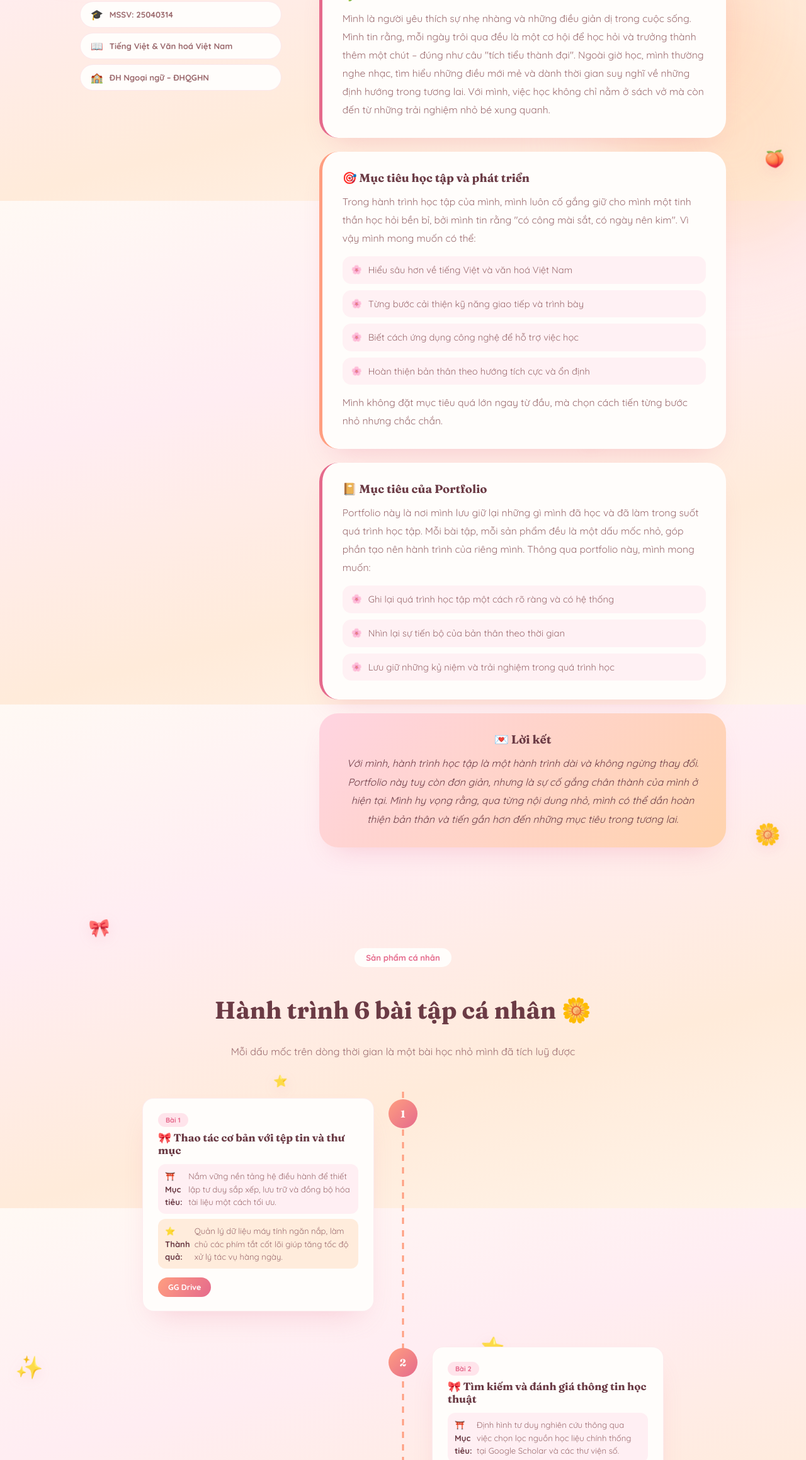
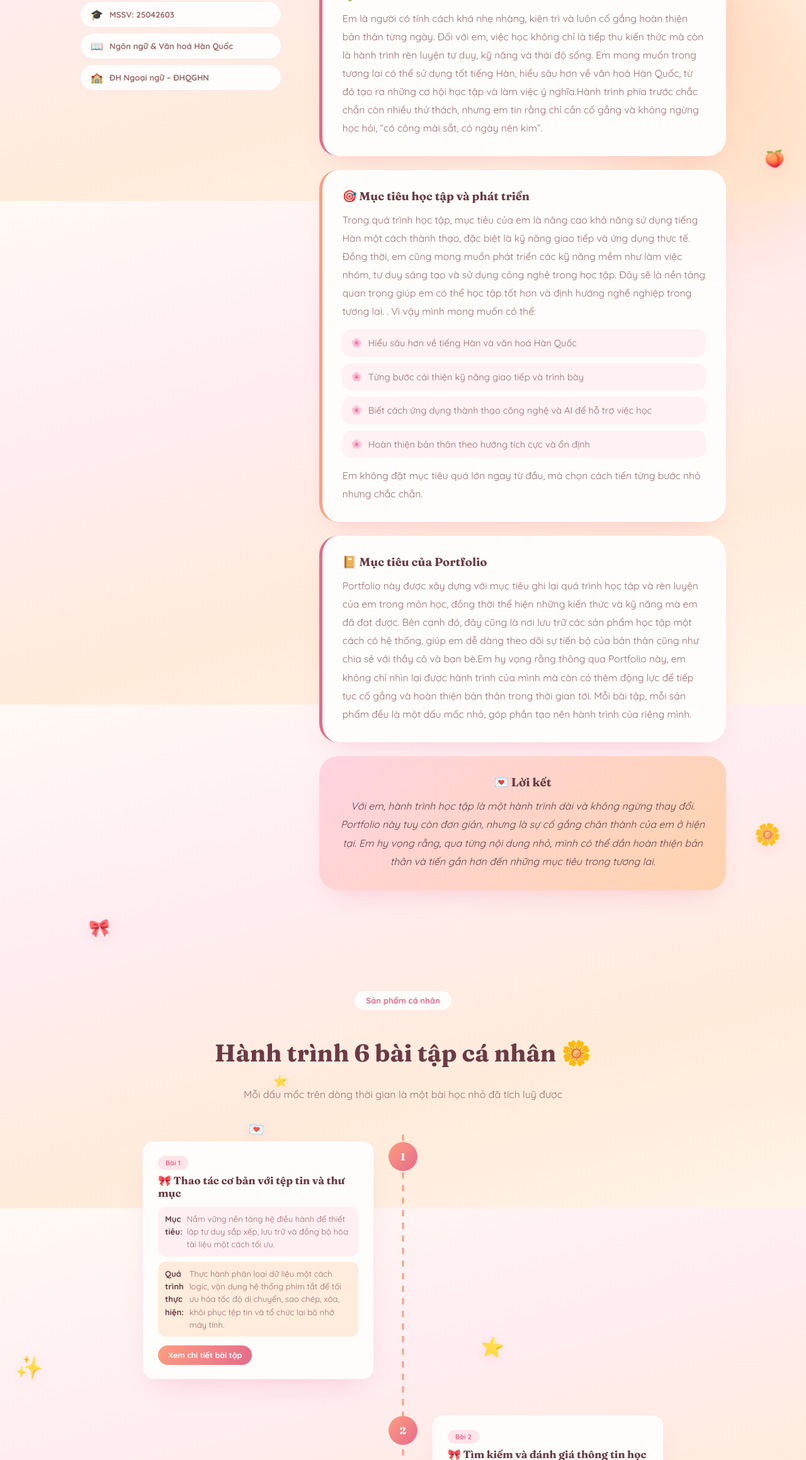
Before and after one commit to vermouthie16-crypto/lenguyenbtran, a plain HTML site: page index.html in a window 1280 px wide. Shown: the part 481-2800 px from the top of the page at 63% size. Drawn offline with Linux system fonts and the light colour scheme.

Commit message:
Update index.html

```diff
--- a/index.html
+++ b/index.html
@@ -3,7 +3,7 @@
 <head>
 <meta charset="UTF-8">
 <meta name="viewport" content="width=device-width, initial-scale=1.0">
-<title>Văn Thị Hảo — Portfolio 🧡</title>
+<title>Lê Nguyễn Bảo Trân Portfolio</title>
 <link rel="preconnect" href="https://fonts.googleapis.com">
 <link rel="preconnect" href="https://fonts.gstatic.com" crossorigin>
 <link href="https://fonts.googleapis.com/css2?family=Fraunces:opsz,wght@9..144,500;9..144,600;9..144,700&family=Quicksand:wght@400;500;600;700;800&display=swap" rel="stylesheet">
@@ -260,8 +260,8 @@
 <nav>
   <div class="logo-group">
     <span class="logo-mark">🧡</span>
-    <span class="logo">Thị Hảo</span>
-    <span class="mssv-chip">MSV: 25040314</span>
+    <span class="logo">Bảo Trân</span>
+    <span class="mssv-chip">MSV: 25042603</span>
   </div>
   <ul class="nav-links">
     <li><a href="#gioi-thieu" class="nav-link">Giới thiệu</a></li>
@@ -280,50 +280,48 @@
         </div>
         <div class="sticker">🌼</div>
       </div>
-      <h1 class="hero-name">Văn Thị <span>Hảo</span></h1>
+      <h1 class="hero-name">Lê Nguyễn <span>Bảo Trân</span></h1>
       <div class="info-stack">
-        <div class="info-pill"><span class="ic">🎓</span> MSSV: 25040314</div>
-        <div class="info-pill"><span class="ic">📖</span> Tiếng Việt &amp; Văn hoá Việt Nam</div>
+        <div class="info-pill"><span class="ic">🎓</span> MSSV: 25042603</div>
+        <div class="info-pill"><span class="ic">📖</span> Ngôn ngữ &amp; Văn hoá Hàn Quốc</div>
         <div class="info-pill"><span class="ic">🏫</span> ĐH Ngoại ngữ – ĐHQGHN</div>
       </div>
     </div>
 
     <div class="hero-content">
-      <span class="eyebrow reveal">🧡 Lời chào từ mình</span>
+      <span class="eyebrow reveal">🧡 Lời giới thiệu</span>
       <div class="lead-card reveal">
-        <p class="lead">Hiện tại, mình là sinh viên năm nhất ngành <b>Tiếng Việt và Văn hoá Việt Nam</b> tại <b>Trường Đại học Ngoại Ngữ – Đại học Quốc gia Hà Nội</b>. Với mình, việc lựa chọn ngành học này giống như một cơ duyên – nơi mình có thể hiểu sâu hơn về ngôn ngữ mẹ đẻ và những giá trị văn hoá quen thuộc nhưng đầy ý nghĩa.</p>
+        <p class="lead">Hiện tại, em đang là sinh viên năm nhất khoa <b>Ngôn Ngữ và Văn hóa Hàn Quốc</b> tại <b>Trường Đại học Ngoại Ngữ – Đại học Quốc gia Hà Nội</b>. Với niềm yêu thích đặc biệt dành cho ngôn ngữ và văn hoá xứ sở kim chi, em đã lựa chọn con đường này như một cách để mở rộng hiểu biết và kết nối với thế giới.
+</p>
       </div>
 
       <div class="narrative-card reveal">
         <h3>🌷 Về bản thân</h3>
-        <p>Mình là người yêu thích sự nhẹ nhàng và những điều giản dị trong cuộc sống. Mình tin rằng, mỗi ngày trôi qua đều là một cơ hội để học hỏi và trưởng thành thêm một chút – đúng như câu "tích tiểu thành đại". Ngoài giờ học, mình thường nghe nhạc, tìm hiểu những điều mới mẻ và dành thời gian suy nghĩ về những định hướng trong tương lai. Với mình, việc học không chỉ nằm ở sách vở mà còn đến từ những trải nghiệm nhỏ bé xung quanh.</p>
+        <p>Em là người có tính cách khá nhẹ nhàng, kiên trì và luôn cố gắng hoàn thiện bản thân từng ngày. Đối với em, việc học không chỉ là tiếp thu kiến thức mà còn là hành trình rèn luyện tư duy, kỹ năng và thái độ sống. Em mong muốn trong tương lai có thể sử dụng tốt tiếng Hàn, hiểu sâu hơn về văn hoá Hàn Quốc, từ đó tạo ra những cơ hội học tập và làm việc ý nghĩa.Hành trình phía trước chắc chắn còn nhiều thử thách, nhưng em tin rằng chỉ cần cố gắng và không ngừng học hỏi, “có công mài sắt, có ngày nên kim”.
+</p>
       </div>
 
       <div class="narrative-card reveal">
         <h3>🎯 Mục tiêu học tập và phát triển</h3>
-        <p>Trong hành trình học tập của mình, mình luôn cố gắng giữ cho mình một tinh thần học hỏi bền bỉ, bởi mình tin rằng "có công mài sắt, có ngày nên kim". Vì vậy mình mong muốn có thể:</p>
+        <p>Trong quá trình học tập, mục tiêu của em là nâng cao khả năng sử dụng tiếng Hàn một cách thành thạo, đặc biệt là kỹ năng giao tiếp và ứng dụng thực tế. Đồng thời, em cũng mong muốn phát triển các kỹ năng mềm như làm việc nhóm, tư duy sáng tạo và sử dụng công nghệ trong học tập. Đây sẽ là nền tảng quan trọng giúp em có thể học tập tốt hơn và định hướng nghề nghiệp trong tương lai.
+. Vì vậy mình mong muốn có thể:</p>
         <ul class="goal-list">
-          <li>Hiểu sâu hơn về tiếng Việt và văn hoá Việt Nam</li>
+          <li>Hiểu sâu hơn về tiếng Hàn và văn hoá Hàn Quốc</li>
           <li>Từng bước cải thiện kỹ năng giao tiếp và trình bày</li>
-          <li>Biết cách ứng dụng công nghệ để hỗ trợ việc học</li>
+          <li>Biết cách ứng dụng thành thạo công nghệ và AI để hỗ trợ việc học</li>
           <li>Hoàn thiện bản thân theo hướng tích cực và ổn định</li>
         </ul>
-        <p style="margin-top:14px;">Mình không đặt mục tiêu quá lớn ngay từ đầu, mà chọn cách tiến từng bước nhỏ nhưng chắc chắn.</p>
+        <p style="margin-top:14px;">Em không đặt mục tiêu quá lớn ngay từ đầu, mà chọn cách tiến từng bước nhỏ nhưng chắc chắn.</p>
       </div>
 
       <div class="narrative-card reveal">
         <h3>📔 Mục tiêu của Portfolio</h3>
-        <p>Portfolio này là nơi mình lưu giữ lại những gì mình đã học và đã làm trong suốt quá trình học tập. Mỗi bài tập, mỗi sản phẩm đều là một dấu mốc nhỏ, góp phần tạo nên hành trình của riêng mình. Thông qua portfolio này, mình mong muốn:</p>
-        <ul class="goal-list">
-          <li>Ghi lại quá trình học tập một cách rõ ràng và có hệ thống</li>
-          <li>Nhìn lại sự tiến bộ của bản thân theo thời gian</li>
-          <li>Lưu giữ những kỷ niệm và trải nghiệm trong quá trình học</li>
-        </ul>
+        <p>Portfolio này được xây dựng với mục tiêu ghi lại quá trình học tập và rèn luyện của em trong môn học, đồng thời thể hiện những kiến thức và kỹ năng mà em đã đạt được. Bên cạnh đó, đây cũng là nơi lưu trữ các sản phẩm học tập một cách có hệ thống, giúp em dễ dàng theo dõi sự tiến bộ của bản thân cũng như chia sẻ với thầy cô và bạn bè.Em hy vọng rằng thông qua Portfolio này, em không chỉ nhìn lại được hành trình của mình mà còn có thêm động lực để tiếp tục cố gắng và hoàn thiện bản thân trong thời gian tới. Mỗi bài tập, mỗi sản phẩm đều là một dấu mốc nhỏ, góp phần tạo nên hành trình của riêng mình.</p>
       </div>
 
       <div class="closing-card reveal">
         <h3>💌 Lời kết</h3>
-        <p>Với mình, hành trình học tập là một hành trình dài và không ngừng thay đổi. Portfolio này tuy còn đơn giản, nhưng là sự cố gắng chân thành của mình ở hiện tại. Mình hy vọng rằng, qua từng nội dung nhỏ, mình có thể dần hoàn thiện bản thân và tiến gần hơn đến những mục tiêu trong tương lai.</p>
+        <p>Với em, hành trình học tập là một hành trình dài và không ngừng thay đổi. Portfolio này tuy còn đơn giản, nhưng là sự cố gắng chân thành của em ở hiện tại. Em hy vọng rằng, qua từng nội dung nhỏ, mình có thể dần hoàn thiện bản thân và tiến gần hơn đến những mục tiêu trong tương lai.</p>
       </div>
     </div>
   </div>
@@ -333,7 +331,7 @@
   <div class="section-head reveal">
     <span class="eyebrow">Sản phẩm cá nhân</span>
     <h2>Hành trình 6 bài tập cá nhân 🌼</h2>
-    <p>Mỗi dấu mốc trên dòng thời gian là một bài học nhỏ mình đã tích luỹ được</p>
+    <p>Mỗi dấu mốc trên dòng thời gian là một bài học nhỏ đã tích luỹ được</p>
   </div>
   <div class="timeline">
     <div class="t-item reveal">
@@ -342,10 +340,10 @@
         <span class="tag">Bài 1</span>
         <h3>🎀 Thao tác cơ bản với tệp tin và thư mục</h3>
         <div class="t-goal">
-          <div class="row"><b>⛩️ Mục tiêu:</b> Nắm vững nền tảng hệ điều hành để thiết lập tư duy sắp xếp, lưu trữ và đồng bộ hóa tài liệu một cách tối ưu.</div>
-          <div class="row result"><b>⭐ Thành quả:</b> Quản lý dữ liệu máy tính ngăn nắp, làm chủ các phím tắt cốt lõi giúp tăng tốc độ xử lý tác vụ hàng ngày.</div>
+          <div class="row"><b>Mục tiêu:</b> Nắm vững nền tảng hệ điều hành để thiết lập tư duy sắp xếp, lưu trữ và đồng bộ hóa tài liệu một cách tối ưu.</div>
+          <div class="row result"><b>Quá trình thực hiện:</b> Thực hành phân loại dữ liệu một cách logic, vận dụng hệ thống phím tắt để tối ưu hóa tốc độ di chuyển, sao chép, xóa, khôi phục tệp tin và tổ chức lại bộ nhớ máy tính.</div>
         </div>
-        <a href="#" class="drive-btn">GG Drive</a>
+        <a href="https://cdnlms.vnu.edu.vn/dhqg.file.api/uploads/lms/document/25042603/20260307/tmpukhizf_25042603-le-nguyen-bao-tran.pdf" class="drive-btn">Xem chi tiết bài tập</a>
       </div>
     </div>
     <div class="t-item reveal">
@@ -354,22 +352,22 @@
         <span class="tag">Bài 2</span>
         <h3>🎀 Tìm kiếm và đánh giá thông tin học thuật</h3>
         <div class="t-goal">
-          <div class="row"><b>⛩️ Mục tiêu:</b> Định hình tư duy nghiên cứu thông qua việc chọn lọc nguồn học liệu chính thống tại Google Scholar và các thư viện số.</div>
-          <div class="row result"><b>⭐ Thành quả:</b> Xây dựng thành công bộ tài liệu tham khảo chất lượng, biết cách thẩm định nguồn tin phục vụ các bài luận chuyên ngành.</div>
+          <div class="row"><b>Mục tiêu:</b> Định hình tư duy nghiên cứu thông qua việc chọn lọc nguồn học liệu chính thống tại Google Scholar và các thư viện số.</div>
+          <div class="row result"><b>Quá trình thực hiện:</b> Thao tác tìm kiếm nâng cao trên các nền tảng dữ liệu lớn, tiến hành đối chiếu và kiểm định chéo các thông tin thu thập được để phục vụ công tác nghiên cứu.</div>
         </div>
-        <a href="#" class="drive-btn">GG Drive</a>
+        <a href="https://docs.google.com/document/d/1buZKuX6THPQvLBczNq00NNLF7wJOOA6z2yo5m0sdESg/edit?tab=t.0" class="drive-btn">Xem chi tiết bài tập</a>
       </div>
     </div>
     <div class="t-item reveal">
       <div class="t-dot">3</div>
       <div class="t-card">
         <span class="tag">Bài 3</span>
-        <h3>🎀 Viết Prompt hiệu quả cho các tác vụ học tập</h3>
+        <h3>🎀 Tổng quan về trí tuệ nhân tạo</h3>
         <div class="t-goal">
-          <div class="row"><b>⛩️ Mục tiêu:</b> Học cách làm chủ ngôn ngữ gợi ý (Prompt) để khai thác tối đa và chính xác năng lực hỗ trợ của trí tuệ nhân tạo trong tìm hiểu văn hoá Việt Nam.</div>
-          <div class="row result"><b>⭐ Thành quả:</b> Hoàn thành kho câu hỏi ôn tập thông minh bằng cách áp dụng nhuần nhuyễn các kỹ thuật ra lệnh nâng cao cho AI.</div>
+          <div class="row"><b>Mục tiêu:</b> Học cách làm chủ ngôn ngữ gợi ý (Prompt) để khai thác tối đa và chính xác năng lực hỗ trợ của trí tuệ nhân tạo trong học tập.</div>
+          <div class="row result"><b>Quá trình thực hiện:</b> Trực tiếp xây dựng, thử nghiệm và tinh chỉnh các kịch bản hội thoại với AI theo thang cấp độ tăng dần, từ đó đánh giá sự thay đổi về chất lượng phản hồi của hệ thống.</div>
         </div>
-        <a href="#" class="drive-btn">GG Drive</a>
+        <a href="https://docs.google.com/document/d/13h-w78jNVcsjamuBaqee-o6kY_Rh5553/edit?usp=drivesdk&ouid=104316180950295109607&rtpof=true&sd=true" class="drive-btn">Xem chi tiết bài tập</a>
       </div>
     </div>
     <div class="t-item reveal">
@@ -378,10 +376,10 @@
         <span class="tag">Bài 4</span>
         <h3>🎀 Sử dụng công cụ hợp tác trực tuyến cho dự án nhóm</h3>
         <div class="t-goal">
-          <div class="row"><b>⛩️ Mục tiêu:</b> Vận dụng bộ công cụ đám mây Google để tối ưu hóa quy trình tương tác, chia sẻ và làm việc nhóm từ xa.</div>
-          <div class="row result"><b>⭐ Thành quả:</b> Làm chủ kỹ năng điều phối dữ liệu, đồng bộ hóa kịch bản thời gian thực và quản lý tài nguyên số của tập thể.</div>
+          <div class="row"><b>Mục tiêu:</b> Vận dụng bộ công cụ đám mây Google để tối ưu hóa quy trình tương tác, chia sẻ và làm việc nhóm từ xa.</div>
+          <div class="row result"><b>Quá trình thực hiện:</b> Phối hợp thiết lập hệ thống lưu trữ chung, số hóa tiến độ công việc và duy trì luồng trao đổi thông tin liên tục trên các ứng dụng kết nối trực tuyến.</div>
         </div>
-        <a href="#" class="drive-btn">GG Drive</a>
+        <a href="https://docs.google.com/document/d/1Nl3sJHzY4v_fwkyXtoZyl04YXjRkCvyE/edit?usp=drivesdk&ouid=104316180950295109607&rtpof=true&sd=true" class="drive-btn">Xem chi tiết bài tập</a>
       </div>
     </div>
     <div class="t-item reveal">
@@ -390,10 +388,10 @@
         <span class="tag">Bài 5</span>
         <h3>🎀 Sử dụng AI tạo sinh để hỗ trợ sáng tạo nội dung</h3>
         <div class="t-goal">
-          <div class="row"><b>⛩️ Mục tiêu:</b> Khai thác sức mạnh liên kết của các AI tạo sinh (văn bản, hình ảnh, thiết kế) để nâng cấp tư duy làm slide thuyết trình.</div>
-          <div class="row result"><b>⭐ Thành quả:</b> Hoàn thiện sản phẩm đồ họa có tính thẩm mỹ cao, biết cách lồng ghép tư duy phản biện chứ không lạm dụng công nghệ.</div>
+          <div class="row"><b>Mục tiêu:</b> Khai thác sức mạnh liên kết của các AI tạo sinh (văn bản, hình ảnh, thiết kế) để nâng cấp tư duy làm slide thuyết trình.</div>
+          <div class="row result"><b>Quá trình thực hiện:</b> Sử dụng phối hợp các nền tảng AI từ khâu xây dựng kịch bản chữ, khởi tạo tư liệu hình ảnh độc quyền cho đến thiết kế dàn trang Infographic hoàn chỉnh.</div>
         </div>
-        <a href="#" class="drive-btn">GG Drive</a>
+        <a href="https://drive.google.com/file/d/1H7D5egmDo6ytEq0ka58vGG-Rr1tPpKcx/view?usp=drive_link" class="drive-btn">Xem chi tiết bài tập</a>
       </div>
     </div>
     <div class="t-item reveal">
@@ -402,10 +400,10 @@
         <span class="tag">Bài 6</span>
         <h3>🎀 Sử dụng AI có trách nhiệm trong học tập và nghiên cứu</h3>
         <div class="t-goal">
-          <div class="row"><b>⛩️ Mục tiêu:</b> Thấu hiểu các tiêu chuẩn liêm chính học thuật để ứng dụng AI an toàn, văn minh và tôn trọng bản quyền dữ liệu.</div>
-          <div class="row result"><b>⭐ Thành quả:</b> Thiết lập bộ nguyên tắc ứng xử số cá nhân và hoàn thành Infographic truyền tải thông điệp sử dụng AI có đạo đức.</div>
+          <div class="row"><b>Mục tiêu:</b> Thấu hiểu các tiêu chuẩn liêm chính học thuật để ứng dụng AI an toàn, văn minh và tôn trọng bản quyền dữ liệu.</div>
+          <div class="row result"><b>Quá trình thực hiện:</b> Thiết lập bộ nguyên tắc ứng xử số cá nhân và hoàn thành Infographic truyền tải thông điệp sử dụng AI có đạo đức.</div>
         </div>
-        <a href="#" class="drive-btn">GG Drive</a>
+        <a href="https://docs.google.com/document/d/1QdY8XzHp-f8dkhccZLGnno2w_NcyaeaR/edit?usp=drivesdk&ouid=104316180950295109607&rtpof=true&sd=true" class="drive-btn">Xem chi tiết bài tập</a>
       </div>
     </div>
   </div>
@@ -421,7 +419,7 @@
   <div class="acc-wrap">
     <details class="acc-item reveal" open>
       <summary>💡 Bài học cốt lõi <span class="acc-plus">+</span></summary>
-      <div class="acc-body">Quá trình học đã giúp mình hiểu rằng công nghệ và AI chỉ là công cụ hỗ trợ, còn tư duy chọn lọc và cách diễn đạt của bản thân mới là điều quyết định chất lượng sản phẩm cuối cùng. Mình học được cách kiên nhẫn "mài sắt" mỗi ngày một chút, thay vì nóng vội, để dần làm chủ những kỹ năng mới.</div>
+      <div class="acc-body">Quá trình học đã giúp mình hiểu rằng công nghệ và AI chỉ là công cụ hỗ trợ, còn tư duy chọn lọc và cách diễn đạt của bản thân mới là điều quyết định chất lượng sản phẩm cuối cùng. Mình học được cách kiên nhẫn,"có công mài sắt", mỗi ngày một chút, thay vì nóng vội để dần làm chủ những kỹ năng mới.</div>
     </details>
     <details class="acc-item reveal">
       <summary>🌱 Quá trình trưởng thành <span class="acc-plus">+</span></summary>
@@ -429,11 +427,11 @@
     </details>
     <details class="acc-item reveal">
       <summary>🎯 Mục tiêu môn học <span class="acc-plus">+</span></summary>
-      <div class="acc-body">Mình mong muốn hiểu sâu hơn về tiếng Việt và văn hoá Việt Nam, đồng thời biết cách ứng dụng công nghệ – đặc biệt là AI – để hỗ trợ việc học một cách hiệu quả và có trách nhiệm, góp phần hoàn thiện bản thân theo hướng tích cực và ổn định.</div>
+      <div class="acc-body">Mình mong muốn hiểu sâu hơn về công nghệ, đồng thời biết cách ứng dụng chúng, đặc biệt là AI, để hỗ trợ việc học một cách hiệu quả và có trách nhiệm, góp phần hoàn thiện bản thân theo hướng tích cực và ổn định.</div>
     </details>
     <details class="acc-item reveal">
-      <summary>💝 Điều học được khi làm Portfolio <span class="acc-plus">+</span></summary>
-      <div class="acc-body">Làm portfolio giúp mình nhìn lại một cách rõ ràng và có hệ thống những gì mình đã học được. Đây không chỉ là nơi lưu trữ bài tập, mà còn là cuốn nhật ký nhỏ ghi lại sự tiến bộ và những kỷ niệm đáng nhớ trong những ngày đầu bước vào giảng đường đại học.</div>
+      <summary>🎀 Điều học được khi làm Portfolio <span class="acc-plus">+</span></summary>
+      <div class="acc-body">Quá trình hoàn thiện portfolio này giúp mình nhìn lại một cách rõ ràng và có hệ thống những gì mình đã học được. Đây không chỉ là nơi lưu trữ bài tập, mà còn là cuốn nhật ký nhỏ ghi lại sự tiến bộ và những kỷ niệm đáng nhớ trong những ngày đầu bước vào giảng đường đại học.</div>
     </details>
   </div>
 
@@ -445,7 +443,7 @@
 </section>
 
 <footer>
-  🧡 made by Văn Thị Hảo — cảm ơn đã ghé thăm! 🌼
+  Portfolio by Lê Nguyễn Bảo Trân — cảm ơn đã ghé thăm! 🌼
 </footer>
 
 <script>
```
